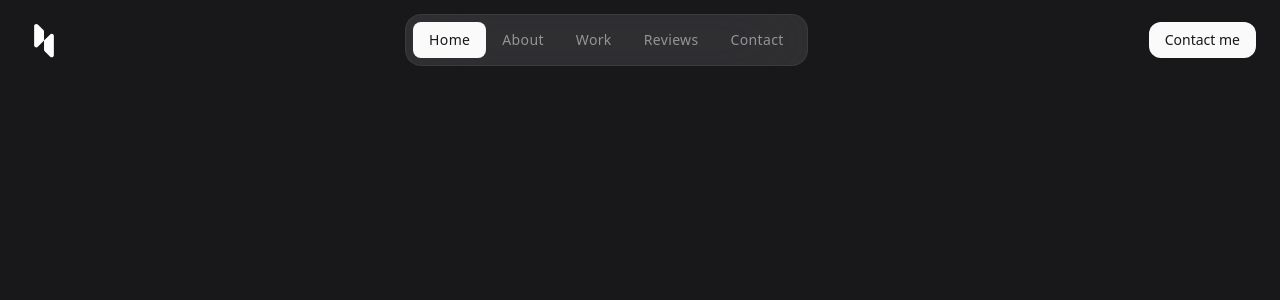
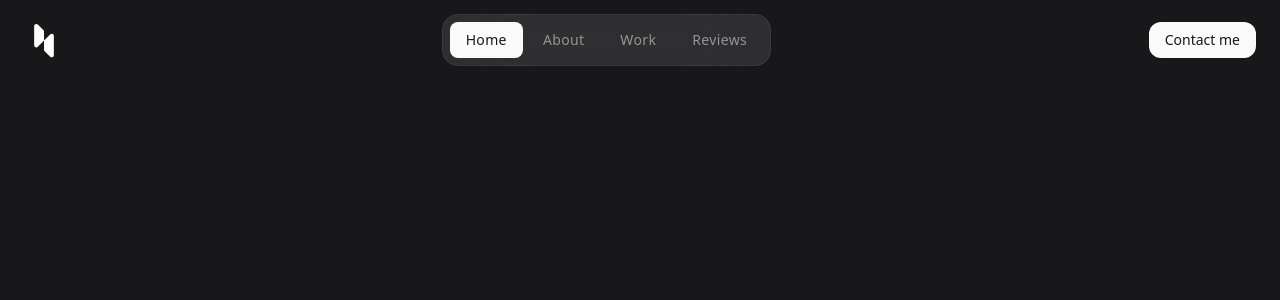
Before and after one commit to fetrafaneva/faneva_portfolio, a React (Vite) app: page / in a window 1280 px wide. Shown: the top 300 px of the page. Built offline with nearby package versions, Linux system fonts and the light colour scheme.

Commit message:
refactoring de l'index.css

```diff
--- a/src/index.css
+++ b/src/index.css
@@ -6,23 +6,22 @@ scroll-behavior: smooth;
 }
 
 body {
-    @apply bg-zinc-900 text-zinc-50 h-[200vh]
+  @apply bg-zinc-900 text-zinc-50 h-[200vh];
 }
 
-/*
-* Components
-*/
+/* ✅ Place tout ton code personnalisé dans un layer */
+@layer components {
 
-/* Menu btn*/
-
-menu-btn {
+  /* Menu btn */
+  .menu-btn {
     @apply w-10 h-10 grid place-items-center bg-zinc-50/10 rounded-xl ring-inset ring-1 ring-zinc-50/[0.2] backdrop-blur-2xl hover:bg-zinc-50/15 transition-[transform,background-color] active:scale-95
   }
 
-/* Navbar*/
-
+  /* Navbar */
   .navbar {
-    @apply absolute top-full mt-2 right-0 min-w-40 p-2 bg-zinc-50/10 rounded-2xl ring-inset ring-1 ring-zinc-50/5 scale-90 isolate blur-sm opacity-0 invisible transition-all md:static md:flex md:items-center md:mt-0 md:opacity-100 md:blur-none md:visible md:scale-100 backdrop-blur-2xl
+    @apply absolute top-full mt-2 right-0 min-w-40 p-2 bg-zinc-50/10 rounded-2xl ring-inset ring-1 ring-zinc-50/5 scale-90 isolate blur-sm opacity-0 invisible transition-all
+  flex flex-col gap-1 /* ✅ disposition verticale sur mobile */
+  md:static md:flex-row md:items-center md:mt-0 md:opacity-100 md:blur-none md:visible md:scale-100 backdrop-blur-2xl;
   }
 
   .navbar.active {
@@ -30,26 +29,24 @@ menu-btn {
   }
 
   .nav-link {
-    @apply grid items-center h-9 px-4 text-sm font-medium tracking-wide text-zinc-50/50 hover:text-zinc-50 transition-colors
+    @apply inline-flex items-center h-9 px-4 text-sm font-medium tracking-wide text-zinc-50/50 hover:text-zinc-50 transition-colors;
   }
 
   .nav-link.active {
-    @apply text-zinc-900 duration-500
+    @apply text-zinc-900 duration-500;
   }
 
   .navbar .active-box {
     @apply absolute top-2 left-2 right-2 h-9 bg-zinc-50 rounded-lg -z-10 transition-all duration-500
   }
 
-/* Button*/
-
+  /* Button */
   .btn {
     @apply max-w-max h-9 gap-2 px-4 rounded-xl font-medium text-sm ring-1 ring-zinc-50/5 ring-inset transition-[background-color];
-
   }
 
   .btn-secondary {
     @apply bg-zinc-50 text-zinc-900 active:bg-zinc-50/80;
-
+  }
 
 }
```
Lines whose indentation alone changed are shown as unchanged.
